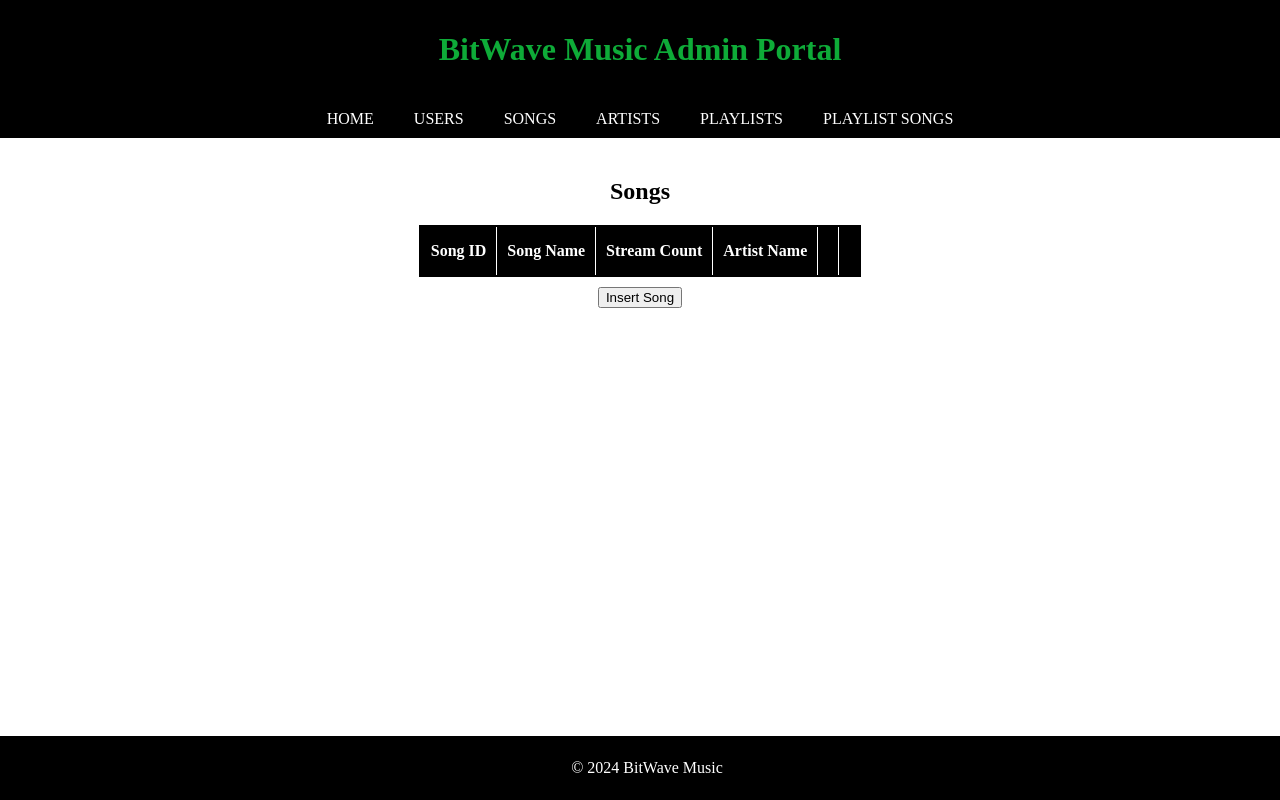
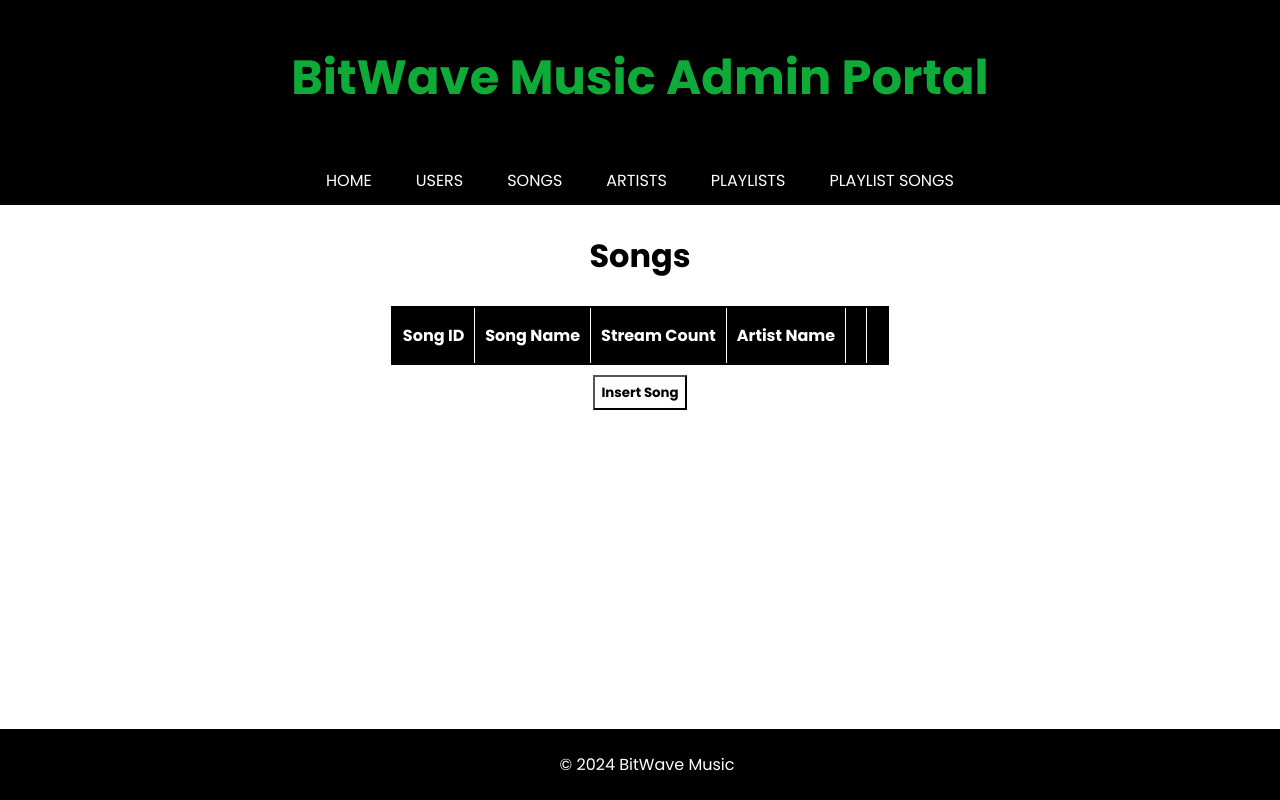
Before and after one commit to edaon8/bitwave_music, a website: page public/songs.html in a window 1280 px wide. Drawn offline with Linux system fonts and the light colour scheme; no server answers.

Commit message:
updated index.html and index.css

```diff
--- a/public/index.css
+++ b/public/index.css
@@ -1,15 +1,26 @@
+@import url('https://fonts.googleapis.com/css2?family=Poppins:ital,wght@0,100;0,200;0,300;0,400;0,500;0,600;0,700;0,800;0,900;1,100;1,200;1,300;1,400;1,500;1,600;1,700;1,800;1,900&display=swap');
+
 body{
     margin:0;
     padding-bottom: 64px;
+    font-family: "Poppins", sans-serif;
 }
 
 header{
     background-color: black;
+    /* font-family: "Poppins", sans-serif; */
+    font-weight: 500;
     padding:10px;
 }
+
 h1{
     color:rgb(14, 171, 56);
+    font-size: 300%;
     text-align:center;
+}
+
+h2{
+    font-size: 200%;
 }
 
 nav{
@@ -23,6 +34,7 @@ nav a{
     text-decoration: none;
     color:white;
     padding:10px 20px;
+    border: 2px solid black;
 }
 nav a:hover{
     background-color: rgb(14, 171, 56);
@@ -30,7 +42,7 @@ nav a:hover{
 }
 
 main{
-    padding:20px;
+    padding-bottom: 20px;
     text-align:center;
     /* min-height: 90vh; */
 }
@@ -44,7 +56,6 @@ footer{
     bottom: 0;
     width: 100%;
 }
-
 
 table{
     border: 2px solid black;
@@ -106,3 +117,19 @@ legend{
     color:white;
     background-color: rgb(14, 171, 56);
 }
+
+#welcome {
+    font-size: 150%;
+}
+
+button{
+    font-family: "Poppins", sans-serif;
+    min-height: 35px;
+    font-weight: bold;
+    background-color: white;
+}
+
+button:hover {
+    color: white;
+    background-color: rgb(14, 171, 56);
+}
```
Also changed, not shown: public/index.html (+1 -1 lines).
